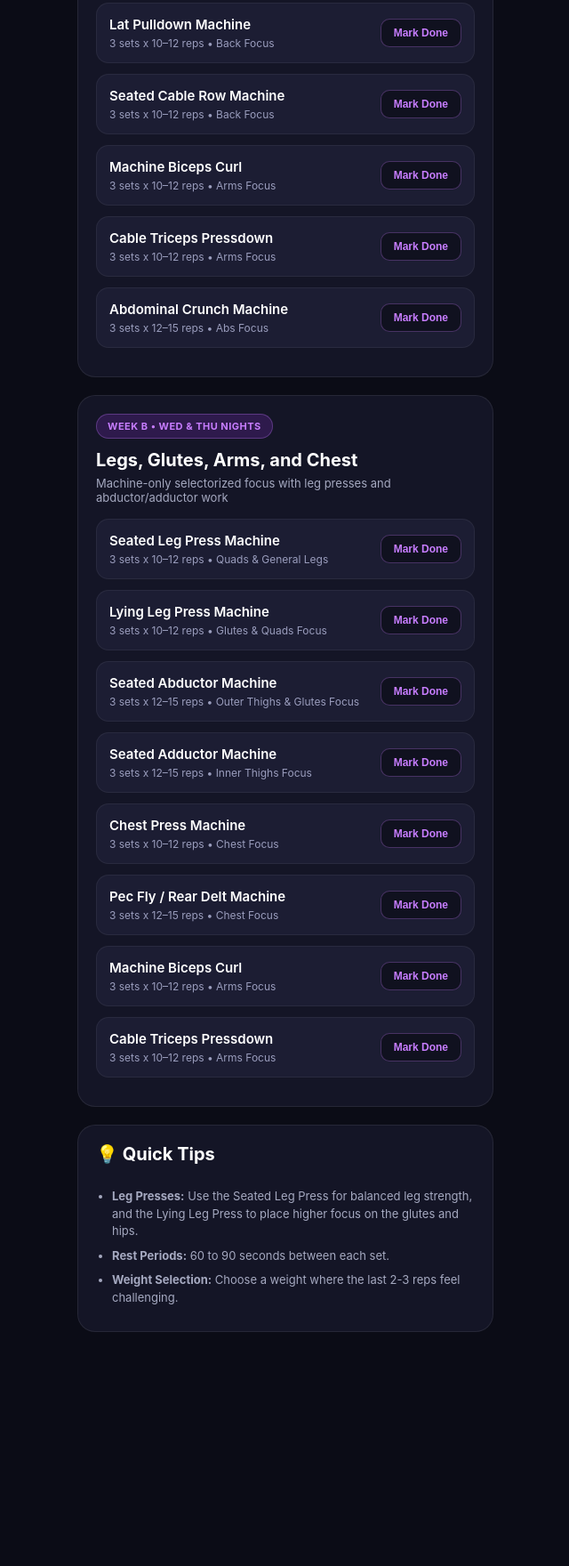
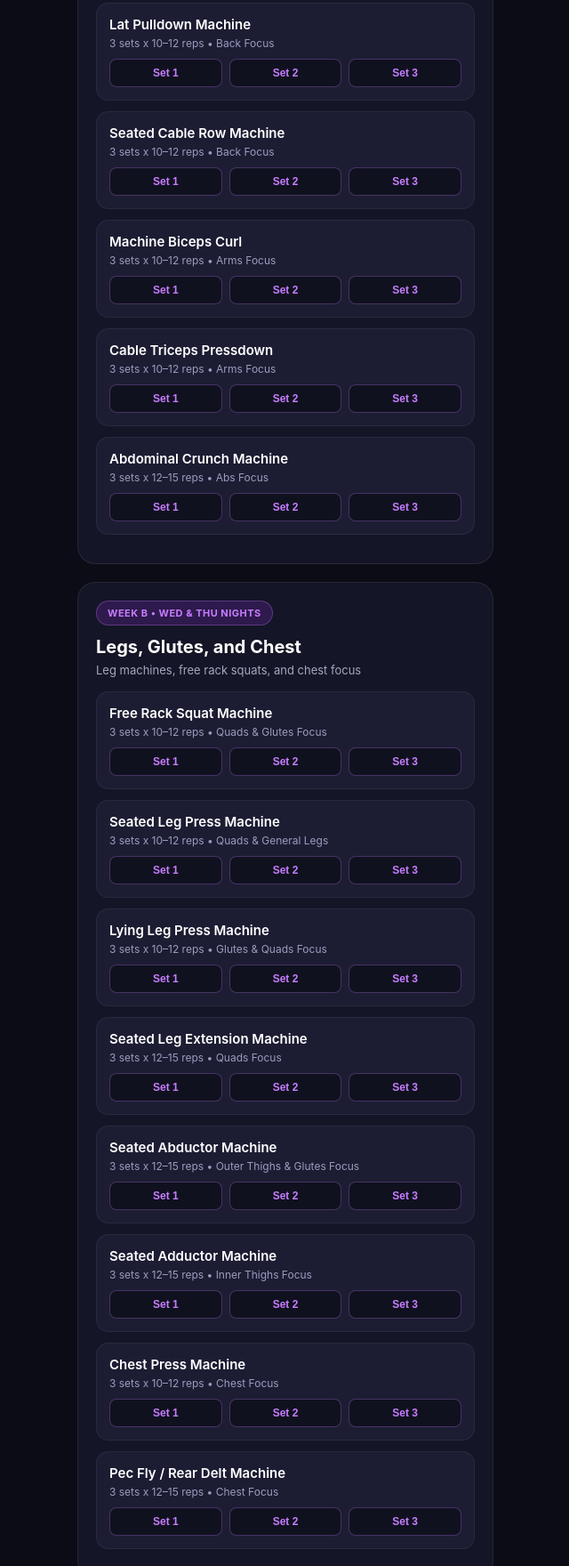
Before and after one commit to bri94anah/PF-Routine, a plain HTML site: page index.html in a window 1280 px wide. Shown: the part 331-2091 px from the top of the page at 89% size, without its empty margins (319-959 px from the left). Before the commit the page ends 1928 px from the top, so only its background shows below. Drawn offline with Linux system fonts and the light colour scheme.

Commit message:
Update index.html

```diff
--- a/index.html
+++ b/index.html
@@ -93,25 +93,35 @@
             border-radius: 14px;
             padding: 14px;
             margin-bottom: 12px;
-            display: flex;
-            justify-content: space-between;
-            align-items: center;
+        }
+        .exercise-header {
+            margin-bottom: 10px;
         }
         .exercise-info h3 { font-size: 15px; font-weight: 600; color: #fff; margin-bottom: 4px; }
         .exercise-info p { font-size: 12px; color: #9a9dbd; }
 
-        .mark-btn {
+        .set-buttons {
+            display: flex;
+            gap: 8px;
+        }
+        .set-btn {
+            flex: 1;
             background: #10111f;
             color: #c77dff;
             border: 1px solid rgba(199, 125, 255, 0.3);
-            padding: 8px 14px;
-            border-radius: 10px;
+            padding: 8px 0;
+            border-radius: 8px;
             font-size: 12px;
             font-weight: 600;
             cursor: pointer;
             transition: all 0.2s;
+            text-align: center;
         }
-        .mark-btn:active { background: #7b2cbf; color: #fff; }
+        .set-btn.done {
+            background: #7b2cbf;
+            color: #fff;
+            border-color: #c77dff;
+        }
 
         .tips-section { font-size: 13px; color: #a5a9c0; line-height: 1.5; }
         .tips-section li { margin-bottom: 8px; margin-left: 18px; }
@@ -147,117 +157,169 @@
     <div class="card">
         <span class="badge-lifting">Week A • Tue & Wed Nights</span>
         <h2>Arms, Back, and Abs</h2>
-        <p class="subtitle">Machine-only selectorized focus (No bodyweight, no leg raises)</p>
+        <p class="subtitle">Machine-only selectorized focus</p>
 
         <div class="exercise-item">
-            <div class="exercise-info">
+            <div class="exercise-header exercise-info">
                 <h3>Lat Pulldown Machine</h3>
                 <p>3 sets x 10–12 reps • Back Focus</p>
             </div>
-            <button class="mark-btn" onclick="this.innerText='Done ✓'; this.style.background='#7b2cbf'; this.style.color='#fff';">Mark Done</button>
+            <div class="set-buttons">
+                <button class="set-btn" onclick="toggleSet(this, 1)">Set 1</button>
+                <button class="set-btn" onclick="toggleSet(this, 2)">Set 2</button>
+                <button class="set-btn" onclick="toggleSet(this, 3)">Set 3</button>
+            </div>
         </div>
 
         <div class="exercise-item">
-            <div class="exercise-info">
+            <div class="exercise-header exercise-info">
                 <h3>Seated Cable Row Machine</h3>
                 <p>3 sets x 10–12 reps • Back Focus</p>
             </div>
-            <button class="mark-btn" onclick="this.innerText='Done ✓'; this.style.background='#7b2cbf'; this.style.color='#fff';">Mark Done</button>
+            <div class="set-buttons">
+                <button class="set-btn" onclick="toggleSet(this, 1)">Set 1</button>
+                <button class="set-btn" onclick="toggleSet(this, 2)">Set 2</button>
+                <button class="set-btn" onclick="toggleSet(this, 3)">Set 3</button>
+            </div>
         </div>
 
         <div class="exercise-item">
-            <div class="exercise-info">
+            <div class="exercise-header exercise-info">
                 <h3>Machine Biceps Curl</h3>
                 <p>3 sets x 10–12 reps • Arms Focus</p>
             </div>
-            <button class="mark-btn" onclick="this.innerText='Done ✓'; this.style.background='#7b2cbf'; this.style.color='#fff';">Mark Done</button>
+            <div class="set-buttons">
+                <button class="set-btn" onclick="toggleSet(this, 1)">Set 1</button>
+                <button class="set-btn" onclick="toggleSet(this, 2)">Set 2</button>
+                <button class="set-btn" onclick="toggleSet(this, 3)">Set 3</button>
+            </div>
         </div>
 
         <div class="exercise-item">
-            <div class="exercise-info">
+            <div class="exercise-header exercise-info">
                 <h3>Cable Triceps Pressdown</h3>
                 <p>3 sets x 10–12 reps • Arms Focus</p>
             </div>
-            <button class="mark-btn" onclick="this.innerText='Done ✓'; this.style.background='#7b2cbf'; this.style.color='#fff';">Mark Done</button>
+            <div class="set-buttons">
+                <button class="set-btn" onclick="toggleSet(this, 1)">Set 1</button>
+                <button class="set-btn" onclick="toggleSet(this, 2)">Set 2</button>
+                <button class="set-btn" onclick="toggleSet(this, 3)">Set 3</button>
+            </div>
         </div>
 
         <div class="exercise-item">
-            <div class="exercise-info">
+            <div class="exercise-header exercise-info">
                 <h3>Abdominal Crunch Machine</h3>
                 <p>3 sets x 12–15 reps • Abs Focus</p>
             </div>
-            <button class="mark-btn" onclick="this.innerText='Done ✓'; this.style.background='#7b2cbf'; this.style.color='#fff';">Mark Done</button>
+            <div class="set-buttons">
+                <button class="set-btn" onclick="toggleSet(this, 1)">Set 1</button>
+                <button class="set-btn" onclick="toggleSet(this, 2)">Set 2</button>
+                <button class="set-btn" onclick="toggleSet(this, 3)">Set 3</button>
+            </div>
         </div>
     </div>
 
     <!-- WEEK B -->
     <div class="card">
         <span class="badge-lifting">Week B • Wed & Thu Nights</span>
-        <h2>Legs, Glutes, Arms, and Chest</h2>
-        <p class="subtitle">Machine-only selectorized focus with leg presses and abductor/adductor work</p>
+        <h2>Legs, Glutes, and Chest</h2>
+        <p class="subtitle">Leg machines, free rack squats, and chest focus</p>
 
         <div class="exercise-item">
-            <div class="exercise-info">
+            <div class="exercise-header exercise-info">
+                <h3>Free Rack Squat Machine</h3>
+                <p>3 sets x 10–12 reps • Quads & Glutes Focus</p>
+            </div>
+            <div class="set-buttons">
+                <button class="set-btn" onclick="toggleSet(this, 1)">Set 1</button>
+                <button class="set-btn" onclick="toggleSet(this, 2)">Set 2</button>
+                <button class="set-btn" onclick="toggleSet(this, 3)">Set 3</button>
+            </div>
+        </div>
+
+        <div class="exercise-item">
+            <div class="exercise-header exercise-info">
                 <h3>Seated Leg Press Machine</h3>
                 <p>3 sets x 10–12 reps • Quads & General Legs</p>
             </div>
-            <button class="mark-btn" onclick="this.innerText='Done ✓'; this.style.background='#7b2cbf'; this.style.color='#fff';">Mark Done</button>
+            <div class="set-buttons">
+                <button class="set-btn" onclick="toggleSet(this, 1)">Set 1</button>
+                <button class="set-btn" onclick="toggleSet(this, 2)">Set 2</button>
+                <button class="set-btn" onclick="toggleSet(this, 3)">Set 3</button>
+            </div>
         </div>
 
         <div class="exercise-item">
-            <div class="exercise-info">
+            <div class="exercise-header exercise-info">
                 <h3>Lying Leg Press Machine</h3>
                 <p>3 sets x 10–12 reps • Glutes & Quads Focus</p>
             </div>
-            <button class="mark-btn" onclick="this.innerText='Done ✓'; this.style.background='#7b2cbf'; this.style.color='#fff';">Mark Done</button>
+            <div class="set-buttons">
+                <button class="set-btn" onclick="toggleSet(this, 1)">Set 1</button>
+                <button class="set-btn" onclick="toggleSet(this, 2)">Set 2</button>
+                <button class="set-btn" onclick="toggleSet(this, 3)">Set 3</button>
+            </div>
         </div>
 
         <div class="exercise-item">
-            <div class="exercise-info">
+            <div class="exercise-header exercise-info">
+                <h3>Seated Leg Extension Machine</h3>
+                <p>3 sets x 12–15 reps • Quads Focus</p>
+            </div>
+            <div class="set-buttons">
+                <button class="set-btn" onclick="toggleSet(this, 1)">Set 1</button>
+                <button class="set-btn" onclick="toggleSet(this, 2)">Set 2</button>
+                <button class="set-btn" onclick="toggleSet(this, 3)">Set 3</button>
+            </div>
+        </div>
+
+        <div class="exercise-item">
+            <div class="exercise-header exercise-info">
                 <h3>Seated Abductor Machine</h3>
                 <p>3 sets x 12–15 reps • Outer Thighs & Glutes Focus</p>
             </div>
-            <button class="mark-btn" onclick="this.innerText='Done ✓'; this.style.background='#7b2cbf'; this.style.color='#fff';">Mark Done</button>
+            <div class="set-buttons">
+                <button class="set-btn" onclick="toggleSet(this, 1)">Set 1</button>
+                <button class="set-btn" onclick="toggleSet(this, 2)">Set 2</button>
+                <button class="set-btn" onclick="toggleSet(this, 3)">Set 3</button>
+            </div>
         </div>
 
         <div class="exercise-item">
-            <div class="exercise-info">
+            <div class="exercise-header exercise-info">
                 <h3>Seated Adductor Machine</h3>
                 <p>3 sets x 12–15 reps • Inner Thighs Focus</p>
             </div>
-            <button class="mark-btn" onclick="this.innerText='Done ✓'; this.style.background='#7b2cbf'; this.style.color='#fff';">Mark Done</button>
+            <div class="set-buttons">
+                <button class="set-btn" onclick="toggleSet(this, 1)">Set 1</button>
+                <button class="set-btn" onclick="toggleSet(this, 2)">Set 2</button>
+                <button class="set-btn" onclick="toggleSet(this, 3)">Set 3</button>
+            </div>
         </div>
 
         <div class="exercise-item">
-            <div class="exercise-info">
+            <div class="exercise-header exercise-info">
                 <h3>Chest Press Machine</h3>
                 <p>3 sets x 10–12 reps • Chest Focus</p>
             </div>
-            <button class="mark-btn" onclick="this.innerText='Done ✓'; this.style.background='#7b2cbf'; this.style.color='#fff';">Mark Done</button>
+            <div class="set-buttons">
+                <button class="set-btn" onclick="toggleSet(this, 1)">Set 1</button>
+                <button class="set-btn" onclick="toggleSet(this, 2)">Set 2</button>
+                <button class="set-btn" onclick="toggleSet(this, 3)">Set 3</button>
+            </div>
         </div>
 
         <div class="exercise-item">
-            <div class="exercise-info">
+            <div class="exercise-header exercise-info">
                 <h3>Pec Fly / Rear Delt Machine</h3>
                 <p>3 sets x 12–15 reps • Chest Focus</p>
             </div>
-            <button class="mark-btn" onclick="this.innerText='Done ✓'; this.style.background='#7b2cbf'; this.style.color='#fff';">Mark Done</button>
-        </div>
-
-        <div class="exercise-item">
-            <div class="exercise-info">
-                <h3>Machine Biceps Curl</h3>
-                <p>3 sets x 10–12 reps • Arms Focus</p>
+            <div class="set-buttons">
+                <button class="set-btn" onclick="toggleSet(this, 1)">Set 1</button>
+                <button class="set-btn" onclick="toggleSet(this, 2)">Set 2</button>
+                <button class="set-btn" onclick="toggleSet(this, 3)">Set 3</button>
             </div>
-            <button class="mark-btn" onclick="this.innerText='Done ✓'; this.style.background='#7b2cbf'; this.style.color='#fff';">Mark Done</button>
-        </div>
-
-        <div class="exercise-item">
-            <div class="exercise-info">
-                <h3>Cable Triceps Pressdown</h3>
-                <p>3 sets x 10–12 reps • Arms Focus</p>
-            </div>
-            <button class="mark-btn" onclick="this.innerText='Done ✓'; this.style.background='#7b2cbf'; this.style.color='#fff';">Mark Done</button>
         </div>
     </div>
 
@@ -266,11 +328,22 @@
         <h2>💡 Quick Tips</h2>
         <br>
         <ul class="tips-section">
-            <li><strong>Leg Presses:</strong> Use the Seated Leg Press for balanced leg strength, and the Lying Leg Press to place higher focus on the glutes and hips.</li>
-            <li><strong>Rest Periods:</strong> 60 to 90 seconds between each set.</li>
+            <li><strong>Free Rack Squats:</strong> Set your stance comfortably, keep your chest up, and maintain controlled movement throughout.</li>
+            <li><strong>Rest Periods:</strong> Rest 60 to 90 seconds between each set.</li>
             <li><strong>Weight Selection:</strong> Choose a weight where the last 2-3 reps feel challenging.</li>
         </ul>
     </div>
 
+    <script>
+        function toggleSet(btn, num) {
+            if (btn.classList.contains('done')) {
+                btn.classList.remove('done');
+                btn.innerText = 'Set ' + num;
+            } else {
+                btn.classList.add('done');
+                btn.innerText = 'Set ' + num + ' ✓';
+            }
+        }
+    </script>
 </body>
 </html>
```
